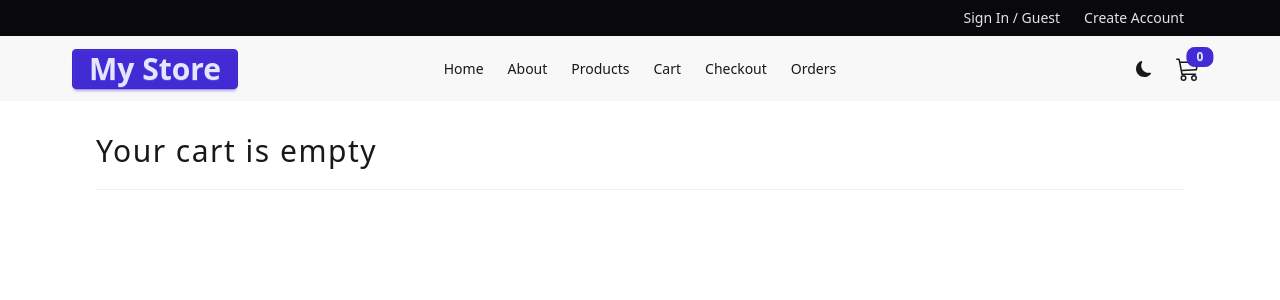
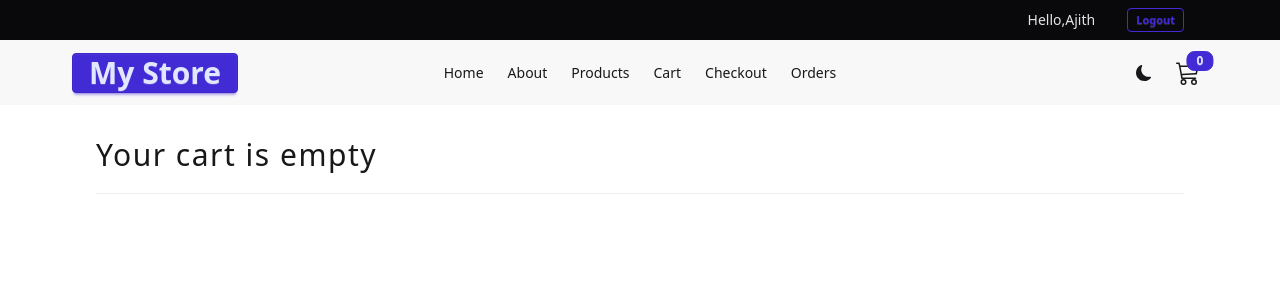
Before and after one commit to AjithPG/my-store, a React (Vite) app: page /cart in a window 1280 px wide. Shown: the top 300 px of the page. Built offline with nearby package versions, Linux system fonts and the light colour scheme.

Commit message:
feat:add logout feature

```diff
--- a/src/components/Header.tsx
+++ b/src/components/Header.tsx
@@ -1,10 +1,35 @@
-import { Link } from "react-router-dom";
+import { useDispatch, useSelector } from "react-redux";
+import { Link, useNavigate } from "react-router-dom";
+import { logoutUser } from "../features/user/userSlice";
+import { clearCart } from "../features/cartSlice";
+
 
 const Header = () => {
+  const navigate = useNavigate();
+  const dispatch = useDispatch();
+  const user = useSelector((state:any)=>state.userState.user);
+
+  const handleLogout = ()=>{
+    navigate('/');
+    dispatch(clearCart())
+    dispatch(logoutUser())
+  }
+
   return (
     <header className="bg-neutral py-2 text-neutral-content">
       <div className="align-element flex justify-center sm:justify-end">
-        <div className="flex gap-x-6 justify-center items-center">
+       {
+        user ? (
+          <div className="flex gap-x-2 sm:gap-x-8 items-center">
+            <p className="text-xs sm:text-sm">Hello,{user.username}</p>
+            <button className="btn btn-xs btn-outline btn-primary" onClick={handleLogout}>
+               Logout
+            </button>
+
+          </div>
+
+        ):(
+          <div className="flex gap-x-6 justify-center items-center">
           <Link to="/login" className="link link-hover text-xs sm:text-sm">
             Sign In / Guest
           </Link>
@@ -12,6 +37,10 @@
             Create Account
           </Link>
         </div>
+        )
+
+       }
+
       </div>
     </header>
   );
--- a/src/components/Navbar.tsx
+++ b/src/components/Navbar.tsx
@@ -1,4 +1,3 @@
-import { useState } from "react";
 import { BsCart3, BsMoonFill, BsSunFill } from "react-icons/bs";
 import { FaBarsStaggered } from "react-icons/fa6";
 import { NavLink } from "react-router-dom";
@@ -44,7 +43,8 @@
 }
 
 const Navbar = () => {
-  const numItemsInCart = useSelector((state:any)=>state.cartState.numItemsInCart)
+  const numItemsInCart = useSelector((state:any)=>state.cartState.numItemsInCart);
+  const user = useSelector((state:any)=>state.userState.user)
   const dispatch = useDispatch();
   const handleTheme = ()=>{
      dispatch(toggleTheme())
@@ -65,7 +65,8 @@
               className="menu menu-sm dropdown-content mt-3 z-[1] p-2 shadow bg-base-200 rounded-box w-52"
             >
               {Links?.map(({id,url,text}) => {
-                return (
+               if((url==='checkout' || url === 'orders') && !user) return null;
+               return (
                   <li key={id}>
                     <NavLink  to={url}>
                       {text}
@@ -79,6 +80,7 @@
         <div className="navbar-center hidden lg:flex">
           <ul className="menu menu-horizontal">
           {Links?.map(({id,url,text}) => {
+            if((url==='checkout' || url === 'orders') && !user) return null;
                 return (
                   <li key={id}>
                     <NavLink  to={url}>
--- a/src/pages/Cart.tsx
+++ b/src/pages/Cart.tsx
@@ -4,10 +4,10 @@
 import SectionTitle from "../components/SectionTitle";
 
 const Cart = () => {
-  const user = null;
   const numItemsInCart = useSelector(
     (state: any) => state.cartState.numItemsInCart
   );
+  const user = useSelector((state:any)=>state.userState.user)
   if (numItemsInCart === 0) {
     return <SectionTitle text="Your cart is empty" />;
   }
```
